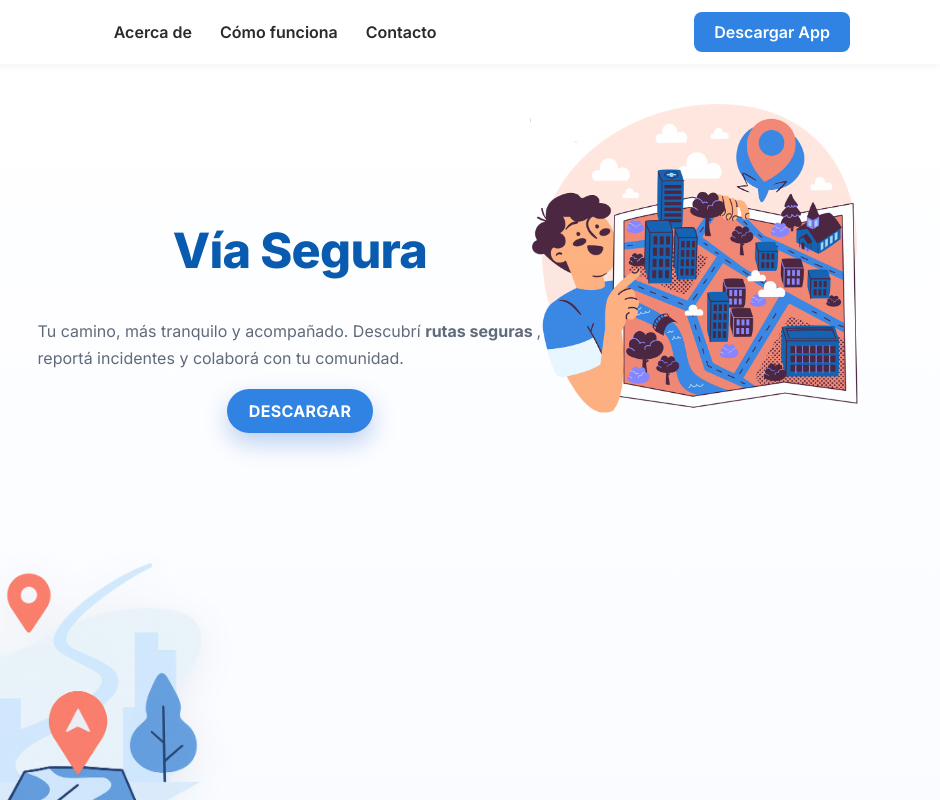
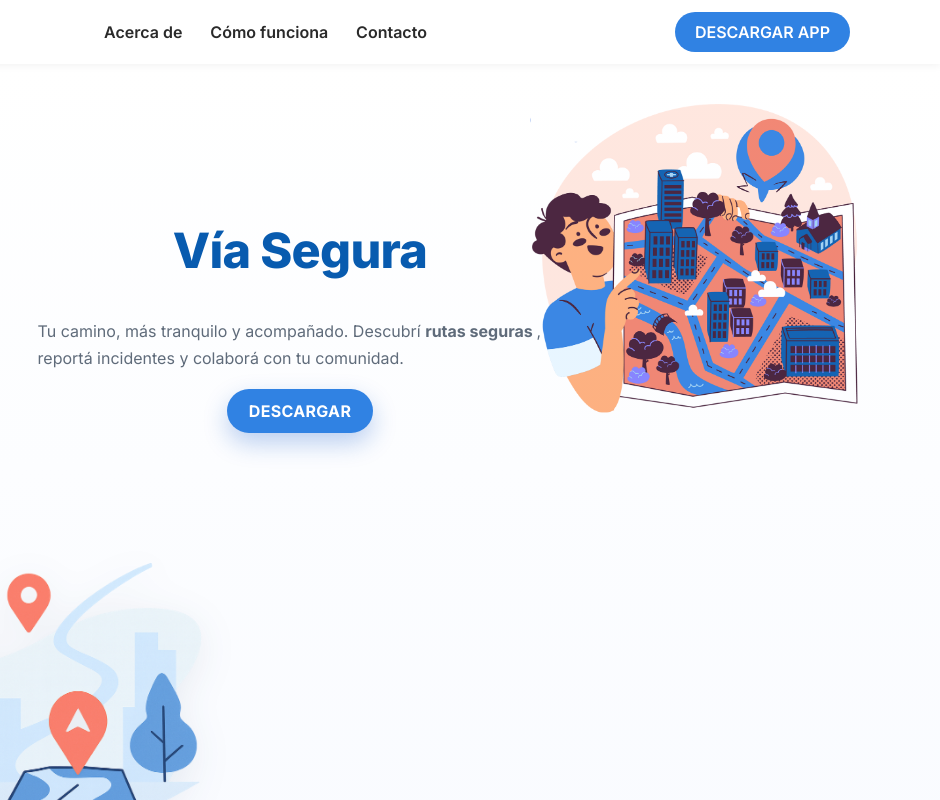
Before and after one commit to tatilai/landingpage, a plain HTML site: page index.html in a window 1280 px wide. Shown: the top 800 px of the page, 340-1280 px from the left. Drawn offline with Linux system fonts and the light colour scheme.

Commit message:
Update style.css

```diff
--- a/style.css
+++ b/style.css
@@ -655,7 +655,8 @@ section{ scroll-margin-top: var(--nav-h); }
   background: #3082e3;
   color: #fff;
   padding: 10px 20px;
-  border-radius: 8px;
+  border-radius: 999px;
+  text-transform: uppercase;
   font-weight: 600;
   text-decoration: none;
   transition: background .3s ease, transform .2s;
```
